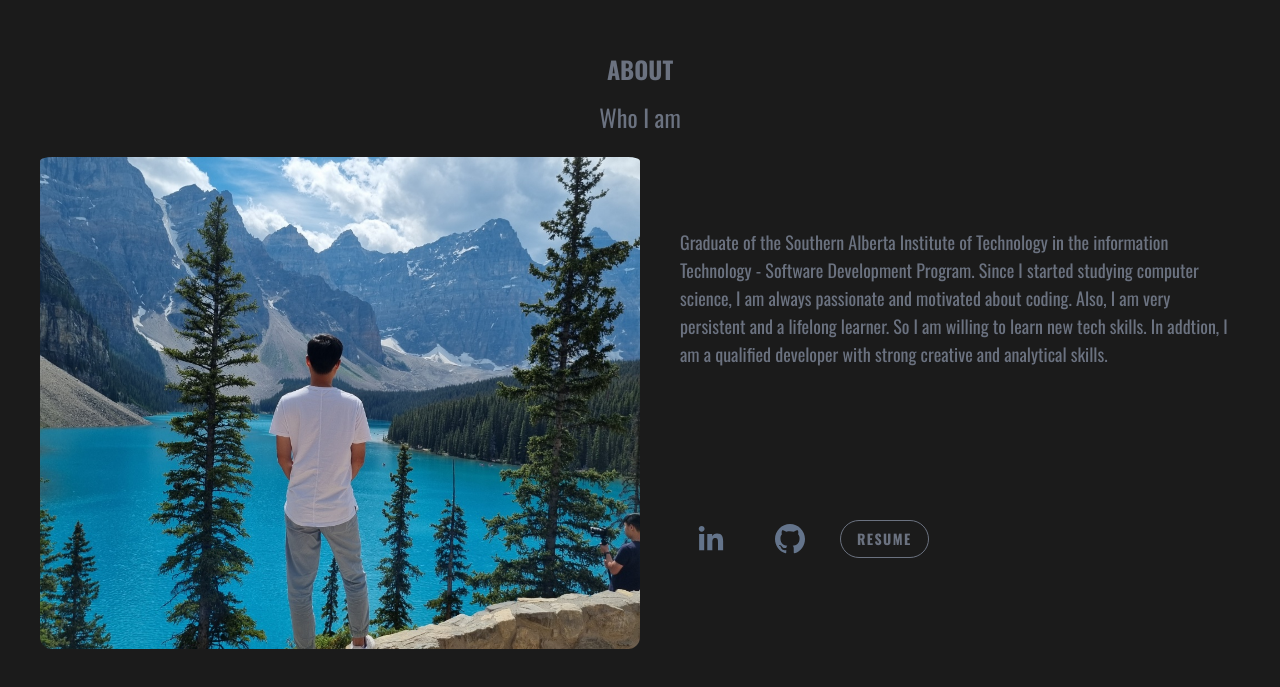
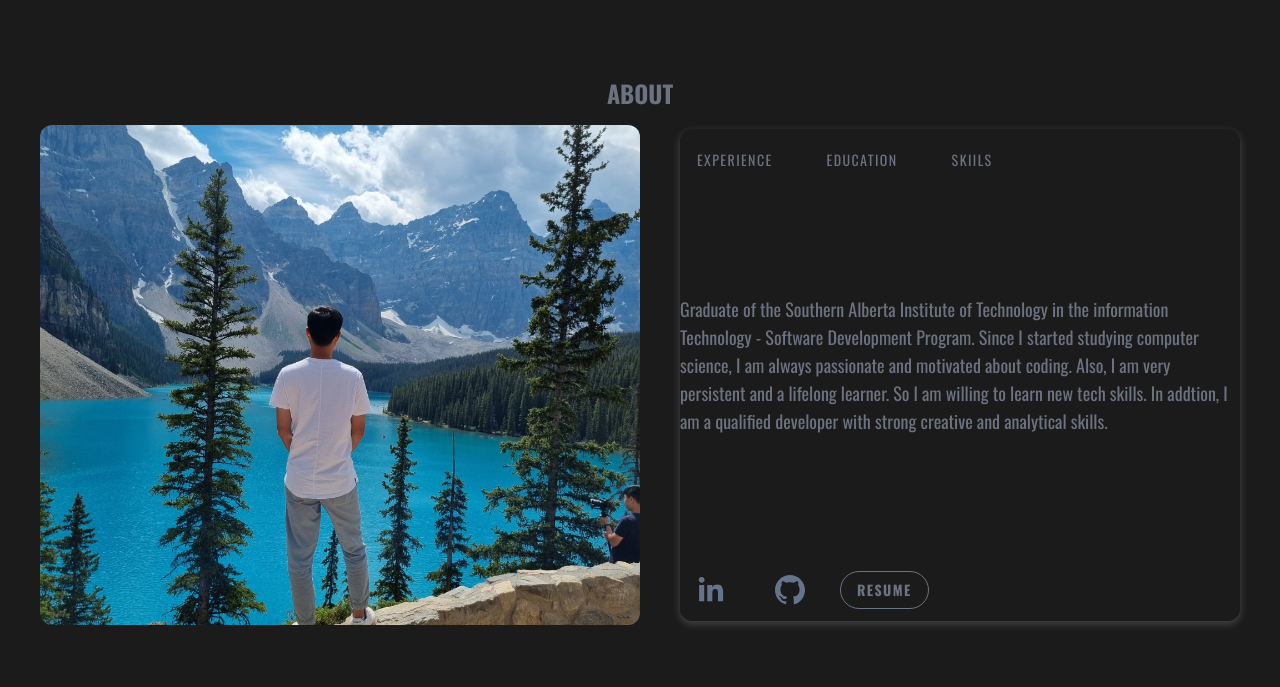
Before and after one commit to AramKim37/Aram-homepage, a Next.js app: page / in a window 1280 px wide. Shown: the part 849-1536 px from the top of the page. Built offline with nearby package versions, Linux system fonts and the light colour scheme.

Commit message:
fixing about section now

```diff
--- a/app/globals.css
+++ b/app/globals.css
@@ -133,4 +133,7 @@ html {
     background: gray;
     color: white;
   }
+  .about-shadow {
+    box-shadow: rgba(215, 209, 209, 0.24) 0px 3px 8px;
+  }
 }
--- a/components/About.jsx
+++ b/components/About.jsx
@@ -17,9 +17,9 @@ const About = () => {
       <h1 className="uppercase text-center font-extrabold text-gray-500 text-2xl 2xl:text-4xl">
         About
       </h1>
-      <h3 className="flex mx-auto text-2xl text-center text-gray-500 md:text-left md:mx-0 md:text-2xl 2xl:text-4xl">
+      {/* <h3 className="flex mx-auto text-2xl text-center text-gray-500 md:text-left md:mx-0 md:text-2xl 2xl:text-4xl">
         Who I am
-      </h3>
+      </h3> */}
       <div className="flex flex-col md:flex-row md:space-x-10">
         <motion.img
           initial={{
@@ -33,9 +33,14 @@ const About = () => {
           }}
           viewport={{ once: true }}
           src={Aram.src}
-          className="flex mx-auto basis-1/2 pt-2 md:mb-0 flex-shrink-0 w-[200px] h-[250px] object-cover rounded-xl md:w-[300px] md:h-[550px] xl:w-[500px] xl:h-[500px] 2xl:h-[700px] pb-5 md:pb-0"
+          className="flex mx-auto basis-1/2 md:mb-0 flex-shrink-0 w-[200px] h-[250px] object-cover rounded-xl md:w-[300px] md:h-[550px] xl:w-[500px] xl:h-[500px] 2xl:h-[700px] pb-5 md:pb-0"
         />
-        <div className="flex flex-col justify-center md:justify-evenly space-y-10">
+        <div className="flex flex-col justify-center md:justify-between space-y-10 rounded-xl m-1 about-shadow">
+          <div className="flex gap-5">
+            <button className="heroButton">Experience</button>
+            <button className="heroButton">Education</button>
+            <button className="heroButton">Skiils</button>
+          </div>
           <p className="text-[20x] md:text-lg text-gray-500 text-left 2xl:text-3xl">
             Graduate of the Southern Alberta Institute of Technology in the
             information Technology - Software Development Program. Since I
```
